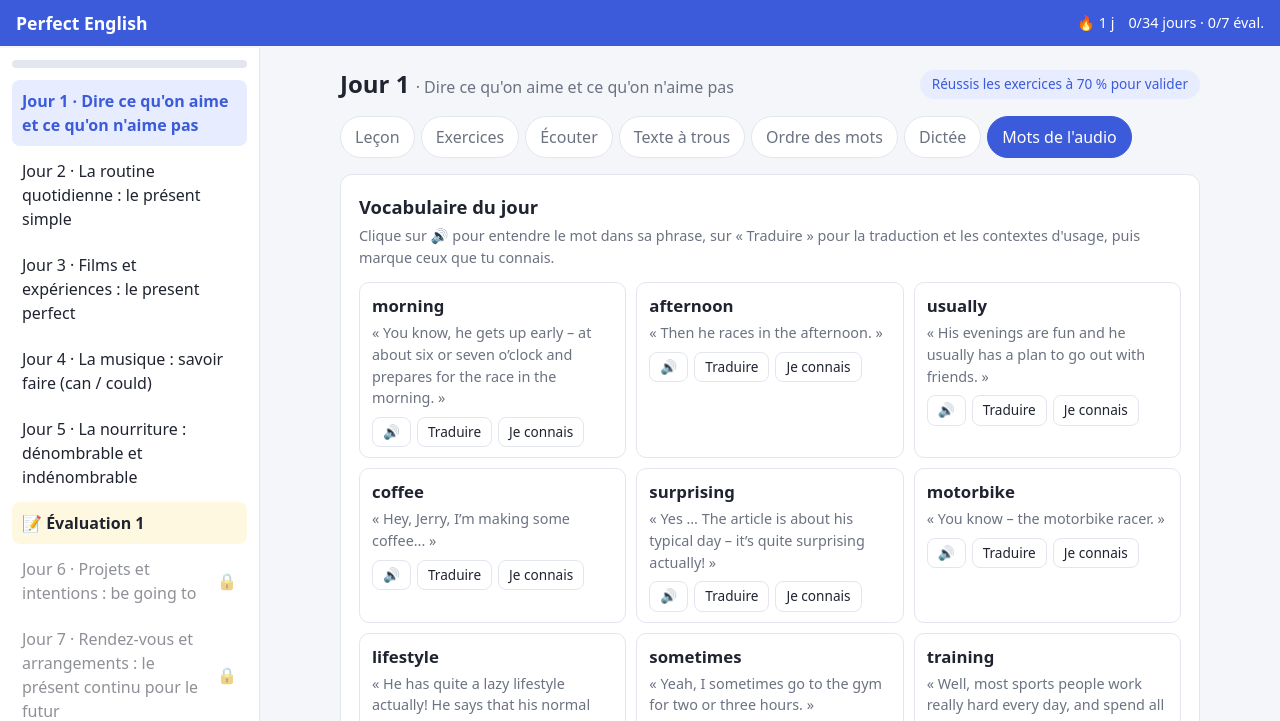
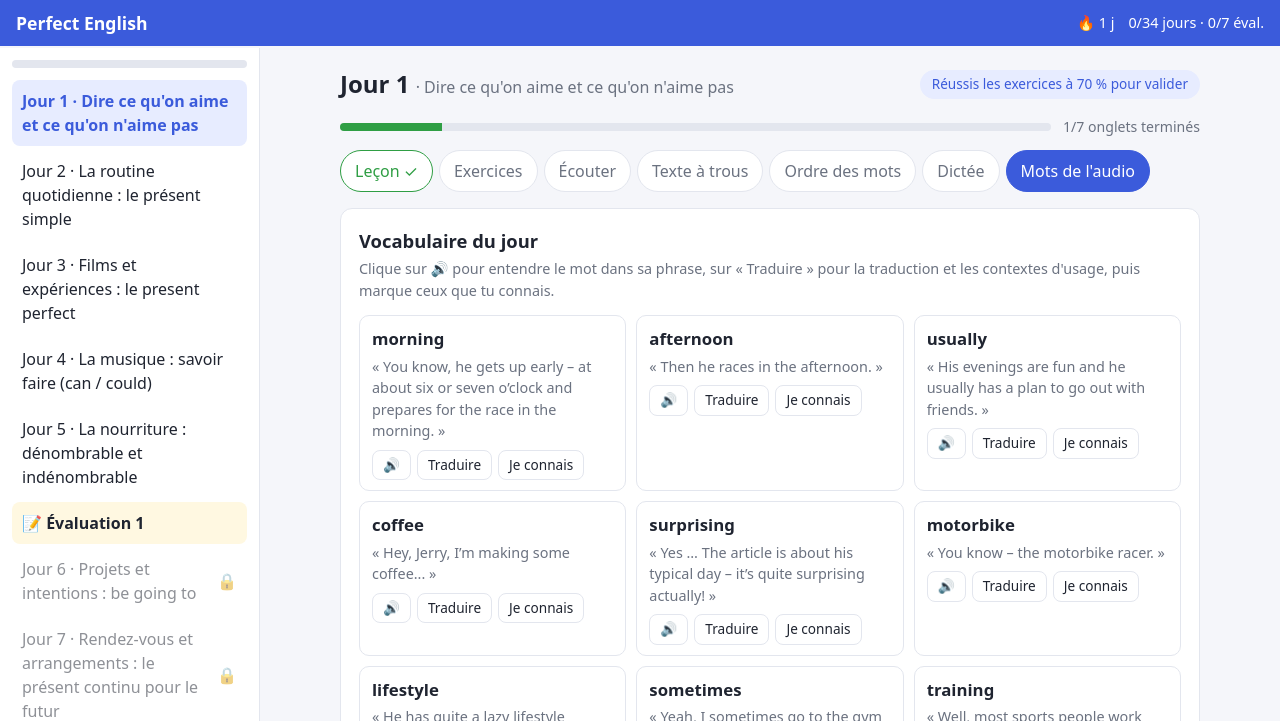
Before and after one commit to pola-lorges/apprendre-anglais, a plain HTML site: page app/index.html in a window 1280 px wide. Both pictures are taken after a click on the button "Mots de l'audio". Shown: the top 721 px of the page. Drawn offline with Linux system fonts and the light colour scheme.

Commit message:
Traduction contextuelle, explications des onglets, texte flouté, progression par jour

```diff
--- a/app/app.js
+++ b/app/app.js
@@ -7,7 +7,7 @@
 
   // ---------- Progression (localStorage) ----------
   const KEY = "perfect-english-v1";
-  const store = Object.assign({ done: {}, scores: {}, known: {}, active: [], evals: {} }, JSON.parse(localStorage.getItem(KEY) || "{}"));
+  const store = Object.assign({ done: {}, scores: {}, known: {}, active: [], evals: {}, tabs: {} }, JSON.parse(localStorage.getItem(KEY) || "{}"));
   const save = () => localStorage.setItem(KEY, JSON.stringify(store));
   const today = () => new Date().toISOString().slice(0, 10);
   function touch() {
@@ -179,13 +179,36 @@
         <h2>Jour ${day.n} <small class="sub">· ${esc(L.theme)}</small></h2>
         ${store.done[day.n] ? '<span class="chip ok">✓ Jour validé</span>' : `<span class="chip">Réussis les exercices à ${PASS} % pour valider</span>`}
       </div>
-      <div class="tabs">${tabs.map(([k, l]) => `<button class="tab ${k === tab ? "active" : ""}" data-tab="${k}">${l}</button>`).join("")}</div>
+      <div class="day-progress"><div class="bar"><div id="dayBar"></div></div><span id="dayProgText"></span></div>
+      <div class="tabs">${tabs.map(([k, l]) => `<button class="tab ${k === tab ? "active" : ""}" data-tab="${k}">${l}<span class="tick"></span></button>`).join("")}</div>
       <div id="content"></div>
       ${stepNav()}`;
     bindStepNav();
     document.querySelectorAll(".tab").forEach((b) => (b.onclick = () => { audio.pause(); onTick = null; tab = b.dataset.tab; renderDay(); }));
     const render = { lesson: renderLesson, quiz: renderDayQuiz, listen: renderListen, cloze: renderCloze, order: renderOrder, dictation: renderDictation, vocab: renderVocab }[tab];
     render(day, $("#content"));
+    refreshProgress();
+  }
+
+  // Onglet terminé : leçon lue, exercices réussis, écoute lancée, entraînement vérifié, vocabulaire utilisé.
+  function markTab(key) {
+    const k = `${current}:${key}`;
+    if (store.tabs[k]) return;
+    store.tabs[k] = true; save(); refreshProgress();
+  }
+  function refreshProgress() {
+    if (view.type !== "day" || !$("#dayBar")) return;
+    const day = DAYS[current - 1];
+    const tabs = day.kind === "workbook" ? WB_TABS : TABS;
+    let n = 0;
+    document.querySelectorAll(".tab").forEach((b) => {
+      const ok = !!store.tabs[`${current}:${b.dataset.tab}`];
+      b.classList.toggle("complete", ok);
+      b.querySelector(".tick").textContent = ok ? " ✓" : "";
+      if (ok) n++;
+    });
+    $("#dayBar").style.width = `${(n / tabs.length) * 100}%`;
+    $("#dayProgText").textContent = n === tabs.length ? "Tous les onglets sont terminés ✓" : `${n}/${tabs.length} onglets terminés`;
   }
 
   // ---------- Leçon ----------
@@ -224,6 +247,7 @@
     $("#toListen").onclick = () => { tab = "listen"; renderDay(); };
     $("#toQuiz").onclick = () => { tab = "quiz"; renderDay(); };
     touch();
+    markTab("lesson");
   }
 
   // ---------- Moteur de quiz (exercices + évaluations) ----------
@@ -278,6 +302,7 @@
       onSubmit(pct, _w, after) {
         store.scores[`${day.n}:quiz`] = Math.max(store.scores[`${day.n}:quiz`] || 0, pct);
         touch();
+        if (pct >= PASS) markTab("quiz");
         const passed = pct >= PASS, was = store.done[day.n];
         if (passed) store.done[day.n] = true;
         save(); renderStats(); renderSidebar();
@@ -344,7 +369,7 @@
   }
   function saveScore(key, pct) {
     store.scores[`${current}:${key}`] = Math.max(store.scores[`${current}:${key}`] || 0, pct);
-    touch(); save();
+    touch(); save(); markTab(key);
   }
   const bestScore = (key) => (store.scores[`${current}:${key}`] != null ? ` · meilleur score : ${store.scores[`${current}:${key}`]}%` : "");
 
@@ -401,7 +426,7 @@
       pp.onclick = () => {
         if (playing()) { audio.pause(); return; }
         if (isThis()) { stopAt = null; loopFrom = null; audio.play(); } else playTrack(tr);
-        audio.playbackRate = rate; touch();
+        audio.playbackRate = rate; touch(); markTab("listen");
       };
       seek.oninput = () => {
         if (!isThis()) { audio.src = tr.src; currentSrc = tr.src; audio.addEventListener("loadedmetadata", () => (audio.currentTime = (seek.value / 1000) * audio.duration), { once: true }); }
@@ -414,7 +439,7 @@
       const h = $("#hide"); if (h) h.onclick = () => { hidden = !hidden; draw(); };
       box.querySelectorAll(".seg").forEach((el) => (el.onclick = () => {
         const s = tr.segs[+el.dataset.i];
-        playRange(tr, s.t, s.e, loop); audio.playbackRate = rate; touch();
+        playRange(tr, s.t, s.e, loop); audio.playbackRate = rate; touch(); markTab("listen");
       }));
     };
     draw();
@@ -609,8 +634,9 @@
       </div>`;
     box.querySelectorAll(".vcard").forEach((c) => {
       const v = freq.get(c.dataset.w);
-      c.querySelector(".play").onclick = () => { playRange(v.tr, v.seg.t, v.seg.e); audio.playbackRate = 1; touch(); };
+      c.querySelector(".play").onclick = () => { playRange(v.tr, v.seg.t, v.seg.e); audio.playbackRate = 1; touch(); markTab("vocab"); };
       c.querySelector(".know").onclick = (e) => {
+        markTab("vocab");
         if (store.known[v.w]) delete store.known[v.w]; else store.known[v.w] = true;
         save();
         c.classList.toggle("known", !!store.known[v.w]);
@@ -619,6 +645,7 @@
       const panel = c.querySelector(".tr-panel");
       c.querySelector(".tr").onclick = async () => {
         panel.hidden = !panel.hidden;
+        markTab("vocab");
         if (panel.hidden || panel.dataset.loaded) return;
         panel.dataset.loaded = "1";
         panel.textContent = "Chargement…";
--- a/app/style.css
+++ b/app/style.css
@@ -122,3 +122,8 @@ textarea { width: 100%; min-height: 60px; padding: 8px; border: 2px solid var(--
 .tr-panel .alt { color: var(--muted); }
 .tr-panel mark { background: #fff3bf; padding: 0 2px; }
 .tab-help { margin: 0 0 14px; padding: 10px 14px; background: var(--primary-soft); border-radius: 8px; font-size: .92rem; }
+.day-progress { display: flex; align-items: center; gap: 12px; margin-bottom: 12px; font-size: .88rem; color: var(--muted); }
+.day-progress .bar { flex: 1; height: 8px; background: var(--border); border-radius: 99px; overflow: hidden; }
+#dayBar { height: 100%; width: 0; background: var(--ok); transition: width .3s; }
+.tab.complete { border-color: var(--ok); }
+.tab.complete:not(.active) { color: var(--ok); }
```
